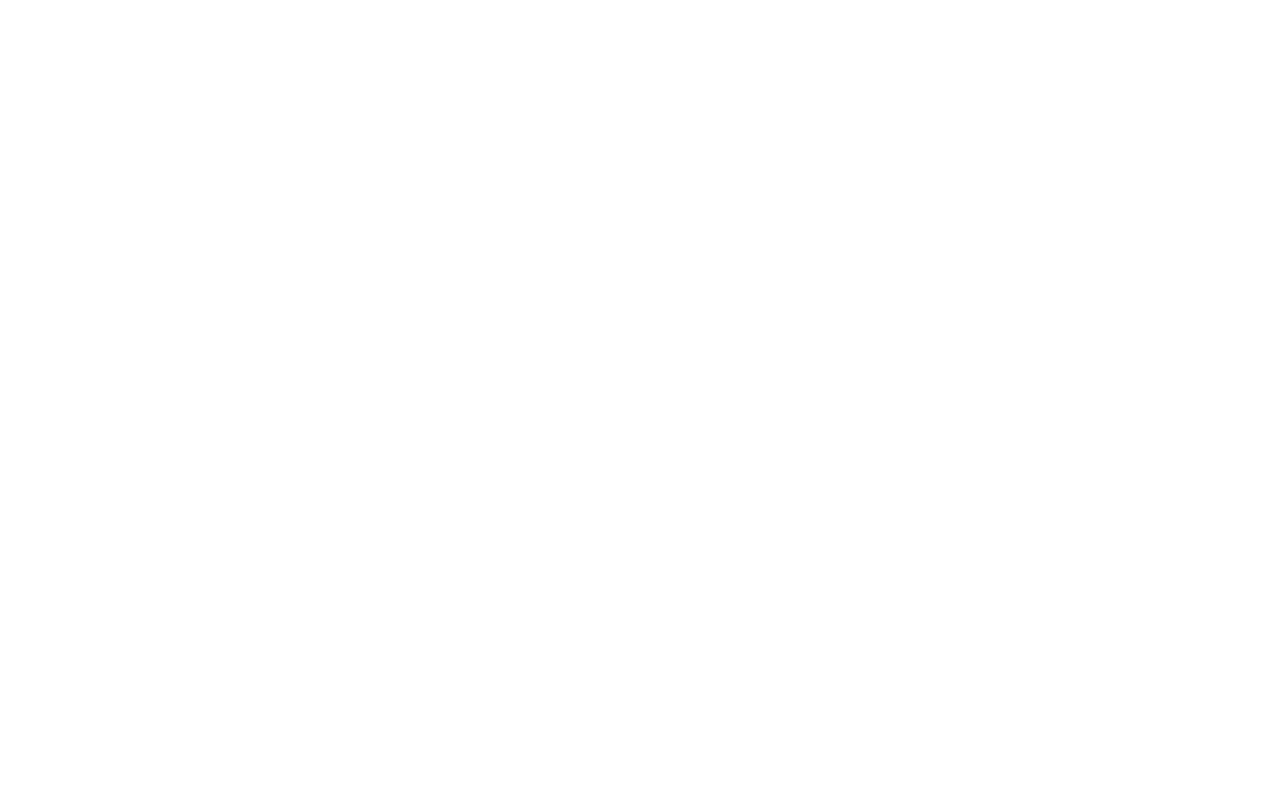
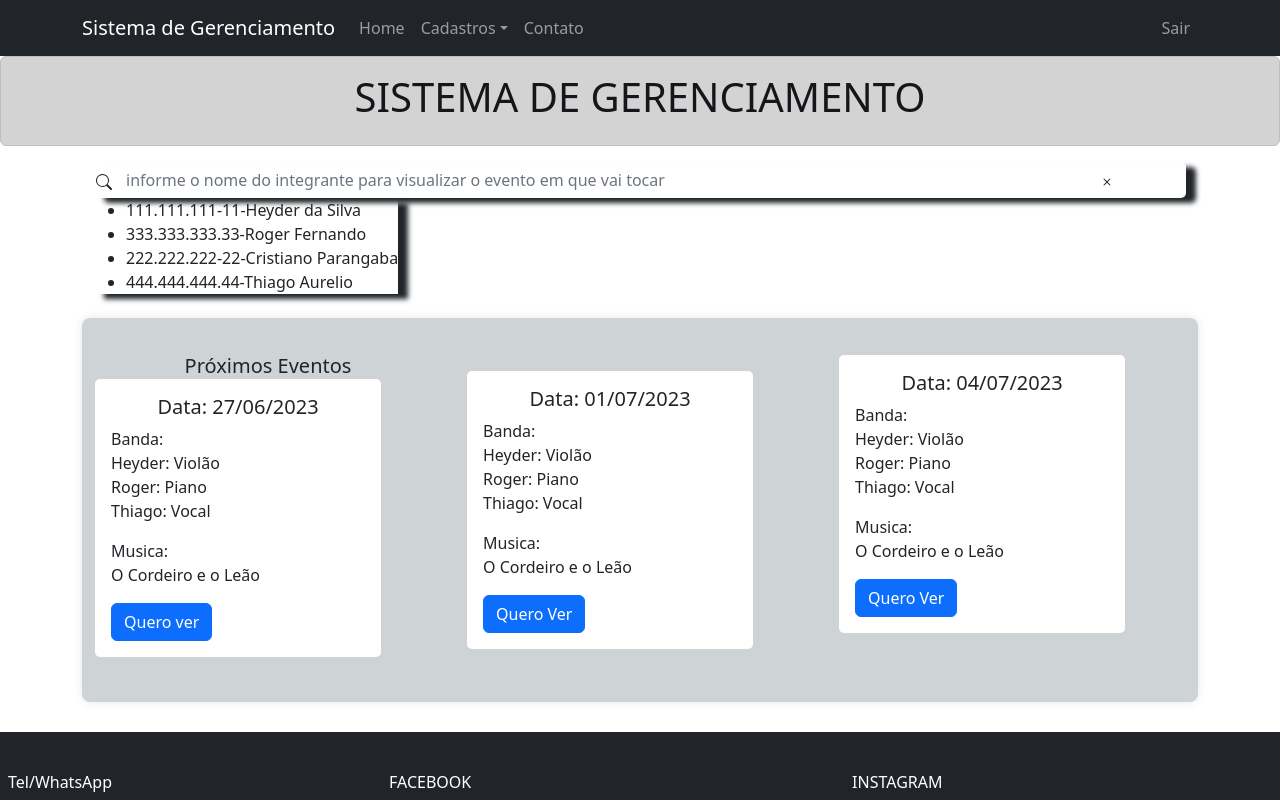
Before and after one commit to carvalhotkeys/frontendpfsii, a React (Create React App) app: page /buscabuca in a window 1280 px wide. Before the commit this address had no page. Shown: the top 800 px of the page. Built offline with nearby package versions, Linux system fonts and the light colour scheme.

Commit message:
bandas
bandas get post put delete

```diff
--- a/src/App.js
+++ b/src/App.js
@@ -8,45 +8,49 @@
 import TelaCadastroMusica from './telas/TelaCadastroMusica';
 import TelaCadastroFuncao from './telas/TelaCadastroFuncao';
 import TelaCadastroMaterial from './telas/TelaCadastroMaterial';
+import TelaBusca from './telas/TelaBusca';
+import TelaEvento from './telas/TelaEvento';
 import { useState } from 'react';
-                              // dados fake
+// dados fake
 const listaClientes = [
   {
-    cpf:"111.111.111-11",
-    nome:"Joao Marco Antonio Lourente"
+    cpf: "111.111.111-11",
+    nome: "Joao Marco Antonio Lourente"
   },
   {
-    cpf:"222.222.222-22",
-    nome:"Cristiano Parangaba"
+    cpf: "222.222.222-22",
+    nome: "Cristiano Parangaba"
   },
   {
-    cpf:"333.333.333.33",
-    nome:"Marilda Fernanda"
+    cpf: "333.333.333.33",
+    nome: "Marilda Fernanda"
   },
   {
-    cpf:"444.444.444.44",
-    nome:"Josefina Soares Silva"
+    cpf: "444.444.444.44",
+    nome: "Josefina Soares Silva"
   }
 ]
-                                          //dados real : http://localhost:3040/integrante ou material ou funcao
+//dados real : http://localhost:3040/integrante ou material ou funcao
 function App() {
   const [clienteSelecionado, setClienteSElecionado] = useState({});
   const [produtoSelecionado, setProdutoSelecionado] = useState({});
   return (
-                                                                      /// SO TROCAR O FINAL PARA ACESSAR O BANCO material/integrante/funcao  NO ENDERECO DA FONTE
+    /// SO TROCAR O FINAL PARA ACESSAR O BANCO material/integrante/funcao  NO ENDERECO DA FONTE
     <div>
       <BrowserRouter>
         <Routes>
-          <Route path='/' exact element={<TelaHome/>}/>
-          <Route path='/home' exact element={<TelaHome/>}/>
-          <Route path='/integrantes' exact element={<TelaCadastroIntegrante/>}/>
-          <Route path='/funcoes' exact element={<TelaCadastroFuncao/>}/>
-          <Route path='/musicas' exact element={<TelaCadastroMusica/>}/>
-          <Route path='/materiais' exact element={<TelaCadastroMaterial/>}/>
-          <Route path='/contato' exact element={<TelaContato/>}/>
-          <Route path='/consultas' exact element={<TelaConsulta/>}/>
-          <Route path='/buscar' exact element={<BarraBusca placeHolder={'informe o nome do cliente'} dados={listaClientes} campoChave={"cpf"} campoBusca={"nome"} funcaoSelecao={setClienteSElecionado}  valor={""}/>}/>
-          <Route path='/caixa' exact element={<CaixaSelecao enderecoFonteDados="https://fakestoreapi.com/products" campoChave="id" campoExibicao="title" funcaoSelecao={setProdutoSelecionado} />}/>
+          <Route path='/' exact element={<TelaHome />} />
+          <Route path='/evento' exact element={<TelaEvento/>} />
+          <Route path='/buscabuca' exact element={<TelaBusca />} />
+          <Route path='/home' exact element={<TelaHome />} />
+          <Route path='/integrantes' exact element={<TelaCadastroIntegrante />} />
+          <Route path='/funcoes' exact element={<TelaCadastroFuncao />} />
+          <Route path='/musicas' exact element={<TelaCadastroMusica />} />
+          <Route path='/materiais' exact element={<TelaCadastroMaterial />} />
+          <Route path='/contato' exact element={<TelaContato />} />
+          <Route path='/consultas' exact element={<TelaConsulta />} />
+          <Route path='/buscar' exact element={<BarraBusca placeHolder={'informe o nome do cliente'} dados={listaClientes} campoChave={"cpf"} campoBusca={"nome"} funcaoSelecao={setClienteSElecionado} valor={""} />} />
+          <Route path='/caixa' exact element={<CaixaSelecao enderecoFonteDados="https://fakestoreapi.com/products" campoChave="id" campoExibicao="title" funcaoSelecao={setProdutoSelecionado} />} />
         </Routes>
       </BrowserRouter>
     </div>
--- a/src/css/home.css
+++ b/src/css/home.css
@@ -1,6 +1,7 @@
 .home{
     max-width: 1000px;
     margin: 0 auto;
+    margin-top: 120px;
     padding: 20px;
     margin-bottom: 30px;
     background-color: #a5aeb18a;
--- a/src/formularios/NovoEvento.jsx
+++ b/src/formularios/NovoEvento.jsx
@@ -1,6 +1,7 @@
 import { Form, Row, Col, Container, Button } from "react-bootstrap";
 import { useState } from 'react';
 import { urlBase } from "../utilitarios/definicoes";
+import CaixaSelecao from "../componentes/CaixaSelecao";
 
 
 function NovoEvento(props) {
@@ -77,7 +78,8 @@
     evento.preventDefault();
     evento.stopPropagation();
   }
-
+  const [clienteSelecionado, setClienteSElecionado] = useState({});
+  const [produtoSelecionado, setProdutoSelecionado] = useState({});
   return (
     <Container className="formulario">
       <Form noValidate validated={validado} onSubmit={manipulaSubmissao} className="mb-5">
@@ -138,25 +140,13 @@
           <Col>
             <Form.Group className="mb-3">
               <Form.Label>Selecione a Banda: </Form.Label>
-              <Form.Select aria-label="Default select example" value={eventos.banda} onChange={manipulaMudanca} id="banda">
-                <option>Selecione qual banda vai tocar</option>
-                <option value="Roger: Piano, Thiago: Vocal, Heyder: Violão">Roger: Piano, Thiago: Vocal, Heyder: Violão</option>
-                <option value="Cristiano: Bateria, Matheus: Guitarra, José: Vocal">Cristiano: Bateria, Matheus: Guitarra, José: Vocal</option>
-                <option value="Clayton: Vocal, Joaquim: Piano, Marcelo: Guitarra">Clayton: Vocal, Joaquim: Piano, Marcelo: Guitarra</option>
-              </Form.Select>
+              <CaixaSelecao enderecoFonteDados="http://localhost:3040/banda" campoChave="id" campoExibicao="nomeBanda" funcaoSelecao={setProdutoSelecionado} />
             </Form.Group>
           </Col>
           <Col>
             <Form.Group className="mb-3">
-              <Form.Label>Selecione as Musicas: </Form.Label>
-              <Form.Select aria-label="Default select example" value={eventos.musica} onChange={manipulaMudanca} id="musica">
-                <option>Selecione as Musicas</option>
-                <option value="Raridade">Raridade</option>
-                <option value="Ruja o Leão">Ruja o Leão</option>
-                <option value="O cordeiro e o Leão">O cordeiro e o Leão</option>
-                <option value="Grandes Coisas">Grandes Coisas</option>
-                <option value="Deserto">Deserto</option>
-              </Form.Select>
+              <Form.Label>Selecione a Musicas: </Form.Label>
+              <CaixaSelecao enderecoFonteDados="http://localhost:3040/musica" campoChave="id" campoExibicao="nome" funcaoSelecao={setProdutoSelecionado} />
             </Form.Group>
           </Col>
         </Row>
--- /dev/null
+++ b/src/telas/TelaBusca.jsx
@@ -0,0 +1,111 @@
+import Paginas from '../templates/Paginas';
+import Container from 'react-bootstrap/Container';
+import Row from 'react-bootstrap/Row';
+import Col from 'react-bootstrap/Col';
+import Button from 'react-bootstrap/Button';
+import Card from 'react-bootstrap/Card';
+import '../css/home.css'
+import BarraBusca from '../componentes/BarraBusca';
+import { useState } from 'react';
+
+const listaClientes = [
+    {
+        cpf: "111.111.111-11",
+        nome: "Heyder da Silva"
+    },
+    {
+        cpf: "333.333.333.33",
+        nome: "Roger Fernando"
+    },
+    {
+        cpf: "222.222.222-22",
+        nome: "Cristiano Parangaba"
+    },
+    {
+        cpf: "444.444.444.44",
+        nome: "Thiago Aurelio"
+    }
+]
+
+
+function TelaBusca(props) {
+    const [clienteSelecionado, setClienteSElecionado] = useState({});
+    const [produtoSelecionado, setProdutoSelecionado] = useState({});
+    return (
+        <Paginas>
+            <Container>
+                <Row>
+                    <BarraBusca placeHolder={'informe o nome do integrante para visualizar o evento em que vai tocar'} dados={listaClientes} campoChave={"cpf"} campoBusca={"nome"} funcaoSelecao={setClienteSElecionado} valor={""} />
+                </Row>
+            </Container>
+            <Container className='home'>
+                <Row>
+                    <Col>
+                        <Row className='my-3'>
+                            <Col>
+                                <Card.Title className='text-center'>Próximos Eventos</Card.Title>
+                                <Card style={{ width: '18rem' }}>
+                                    <Card.Body>
+                                        <Card.Title className='text-center'>Data: 27/06/2023</Card.Title>
+                                        <Card.Text>
+                                            <p>Banda:<br />
+                                                Heyder: Violão<br />
+                                                Roger: Piano<br />
+                                                Thiago: Vocal<br />
+                                            </p>
+
+                                            <p>Musica:<br />
+                                                O Cordeiro e o Leão
+                                            </p>
+                                        </Card.Text>
+                                        <Button variant="primary">Quero ver</Button>
+                                    </Card.Body>
+                                </Card>
+                            </Col>
+                            <Col className='my-3'>
+                                <Card style={{ width: '18rem' }}>
+                                    <Card.Body>
+                                        <Card.Title className='text-center'>Data: 01/07/2023</Card.Title>
+                                        <Card.Text>
+                                            <p>Banda:<br />
+                                                Heyder: Violão<br />
+                                                Roger: Piano<br />
+                                                Thiago: Vocal<br />
+                                            </p>
+
+                                            <p>Musica:<br />
+                                                O Cordeiro e o Leão
+                                            </p>
+                                        </Card.Text>
+                                        <Button variant="primary">Quero Ver</Button>
+                                    </Card.Body>
+                                </Card>
+                            </Col>
+                            <Col>
+                                <Card style={{ width: '18rem' }}>
+                                    <Card.Body>
+                                        <Card.Title className='text-center'>Data: 04/07/2023</Card.Title>
+                                        <Card.Text>
+                                            <p>Banda:<br />
+                                                Heyder: Violão<br />
+                                                Roger: Piano<br />
+                                                Thiago: Vocal<br />
+                                            </p>
+
+                                            <p>Musica:<br />
+                                                O Cordeiro e o Leão
+                                            </p>
+                                        </Card.Text>
+                                        <Button variant="primary">Quero Ver</Button>
+                                    </Card.Body>
+                                </Card>
+                            </Col>
+                        </Row>
+                    </Col>
+                </Row>
+            </Container>
+        </Paginas>
+    );
+}
+
+export default TelaBusca;
--- /dev/null
+++ b/src/telas/TelaEvento.jsx
@@ -0,0 +1,42 @@
+import Paginas from '../templates/Paginas';
+import NovoEvento from '../formularios/NovoEvento';
+import TabelaEvento from '../tabela/TabelaEventos';
+import { useState } from 'react';
+
+
+function TelaEvento(props) {
+  const [exibirTabela, setExibirTabela] = useState(false);
+  const [eventos, setEventos] = useState([]);
+  const [modoEdicao, setModoEdicao] = useState(false);
+  const [atualiza, setAtualiza] = useState(false);
+  const [eventoEdicao, setEventoEdicao] = useState({
+    codigo: "",
+    nome: "",
+    data: "",
+    hora: "",
+    descricao: "",
+    banda: "",
+    musica: "",
+  });
+
+  function editarEvento(eventos) {
+    setAtualiza(true);
+    setModoEdicao(true);
+    setEventoEdicao(eventos);
+    setExibirTabela(false);
+  }
+
+  return (
+    <Paginas>
+      <h3 className='text-center'>Novo Evento</h3>
+      {
+        exibirTabela ?
+          <TabelaEvento editarEvento={editarEvento} eventoEdicao={eventoEdicao} setEventoEdicao={setEventoEdicao} atualiza={atualiza} setAtualiza={setAtualiza} modoEdicao={modoEdicao} setModoEdicao={setModoEdicao} setEventos={setEventos} listaEventos={eventos} exibirTabela={setExibirTabela} />
+          :
+          <NovoEvento editarEvento={editarEvento} eventoEdicao={eventoEdicao} setEventoEdicao={setEventoEdicao} atualiza={atualiza} setAtualiza={setAtualiza} modoEdicao={modoEdicao} setModoEdicao={setModoEdicao} setEventos={setEventos} listaEventos={eventos} exibirTabela={setExibirTabela} />
+      }
+    </Paginas>
+  );
+}
+
+export default TelaEvento;
--- a/src/templates/Navbar.js
+++ b/src/templates/Navbar.js
@@ -3,7 +3,7 @@
 import Navbar from 'react-bootstrap/Navbar';
 import NavDropdown from 'react-bootstrap/NavDropdown';
 import { LinkContainer } from 'react-router-bootstrap';
-//<LinkContainer to=""></LinkContainer>
+//<LinkContainer to=""></LinkContainer> buscabuca
 function Navegation() {
   return (
     <Navbar collapseOnSelect expand="lg" bg="dark" variant="dark">
@@ -18,8 +18,8 @@
               <LinkContainer to="/funcoes"><NavDropdown.Item>Funções</NavDropdown.Item></LinkContainer>
               <LinkContainer to="/musicas"><NavDropdown.Item>Musicas</NavDropdown.Item></LinkContainer>
               <LinkContainer to="/materiais"><NavDropdown.Item>Materiais</NavDropdown.Item></LinkContainer>
-              <LinkContainer to="/buscar"><NavDropdown.Item>Buscar</NavDropdown.Item></LinkContainer>
-              <LinkContainer to="/caixa"><NavDropdown.Item>Caixa Select</NavDropdown.Item></LinkContainer>
+              <LinkContainer to="/buscabuca"><NavDropdown.Item>Buscar Evento</NavDropdown.Item></LinkContainer>
+              <LinkContainer to="/evento"><NavDropdown.Item>Novo Evento</NavDropdown.Item></LinkContainer>
             </NavDropdown>
             <LinkContainer to="/contato"><Nav.Link>Contato</Nav.Link></LinkContainer>
           </Nav>
```
